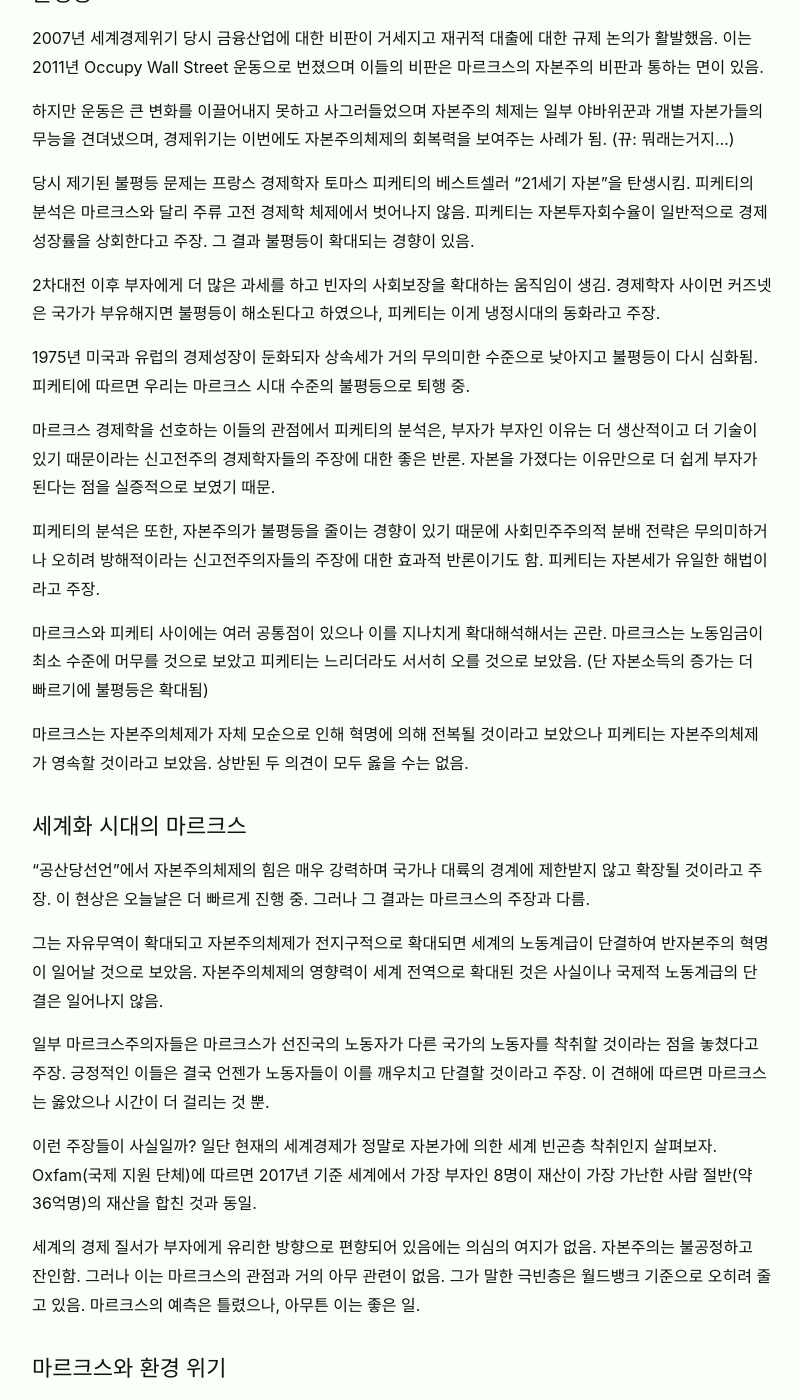
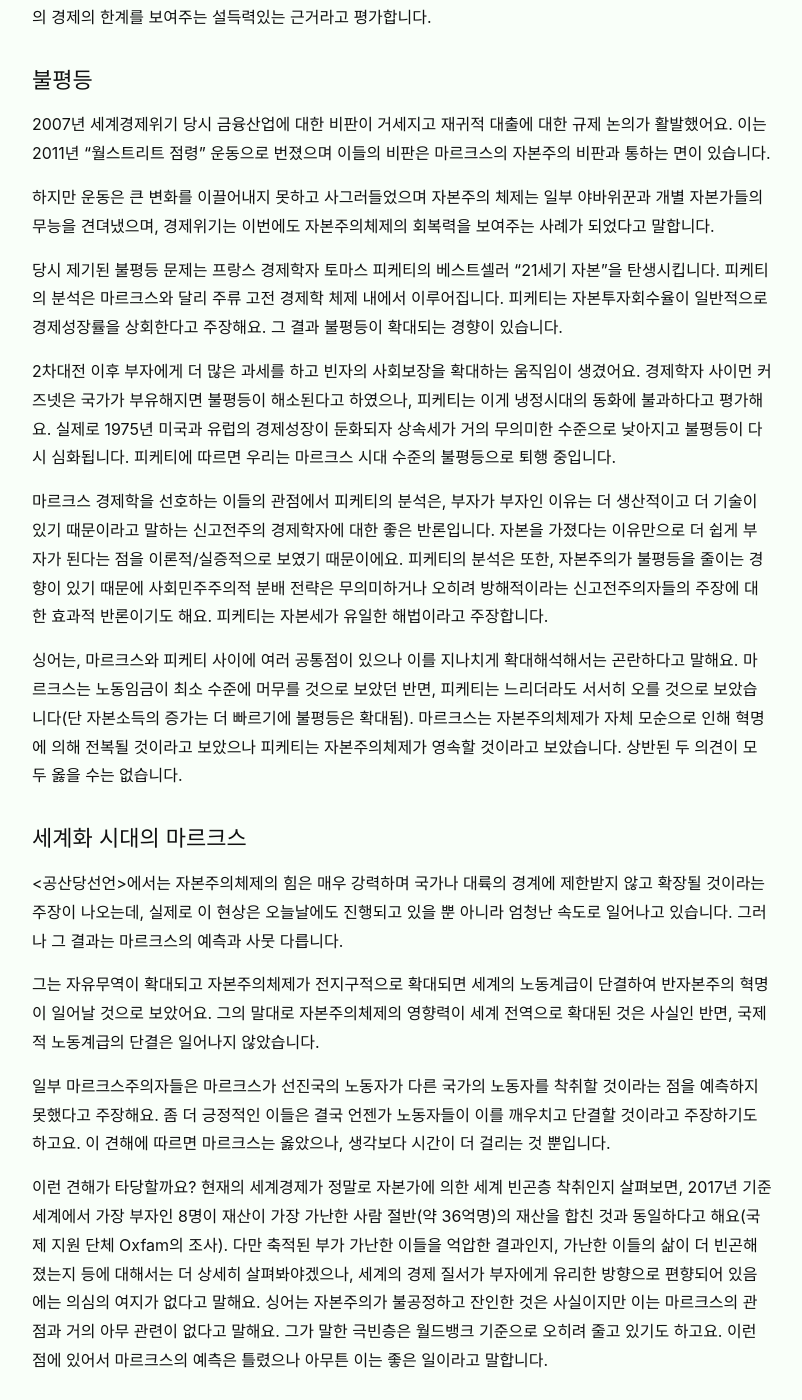
Before and after one commit to veganstudies/veganstudies.github.io, a Jekyll site: the page built from _posts/2020-03-01-marx-a-very-short-introduction.md, in a window 1280 px wide and 1400 px high, scrolled down 30694 px. Shown: the whole window, without its empty margins (238-1040 px from the left). Built offline with Jekyll 4.4.1, drawn with Linux system fonts in a browser that asks for light colours; some of the changed text lies outside the part shown.

Commit message:
Update 2020-03-01-marx-a-very-short-introduction.md

```diff
--- a/_posts/2020-03-01-marx-a-very-short-introduction.md
+++ b/_posts/2020-03-01-marx-a-very-short-introduction.md
@@ -555,68 +555,65 @@ date: 2020-03-01 19:00:00 +0900
 
 ### 마르크스의 명성
 
-사후 몇십 년간 그의 저작은 점점 더 유명해짐. 20세기 초 특히 유럽에선 죄파의 지배적 사상이었고, 그의 업적을 추앙하는 지역의 크기를 기준으로 보면 1945년에 정점을 찍었으나 1991년 소련의 몰락을 기점으로 하락.
+사후 몇십 년간 그의 저작은 점점 더 유명해집니다. 20세기 초, 특히 유럽에선 죄파의 지배적 사상이었고, 그의 업적을 추앙하는 지역의 크기를 기준으로 보면 1945년에 정점을 찍었으나 1991년 소련의 몰락을 기점으로 하락합니다.
 
-현재 가장 중요한 국가는 중국. 따라서 오늘날의 중요성에 대한 논의는 중국에서 시작하는 것이 적절. 중국의 정치이념은 마르크스-레닌주의, 마오쩌뚱과 덩샤오핑의 사상 등에 영향을 받음. 공식적으로는 '중국적 특성을 반영한 사회주의'라 불림.
+현재 가장 중요한 국가는 중국입니다. 따라서 오늘날의 중요성에 대한 논의는 중국에서 시작하는 것이 적절합니다. 중국의 정치이념은 마르크스-레닌주의, 마오쩌뚱, 덩샤오핑 등에 영향을 받았습니다. 공식적으로는 '중국적 특성을 반영한 사회주의'라 불려요.
 
-1978년 개혁으로 사기업 설립을 허가. 이를 마르크스주의의 붕괴라 보는 견해가 있음. 덩샤오핑은 '쥐만 잘 잡으면 흰고양이나 검은고양나 상관 없다'고 말함. 사기업이건 공기업이건 필요한 생산을 잘 하면 된다는 뜻. 마르크스의 견해와 어긋남. 중국은 입으로만 마르크스를 따른다고 말하는걸까?
+중국은 1978년 개혁으로 사기업 설립을 허용하는데, 이를 마르크스주의의 붕괴라 보는 견해가 있습니다. 덩샤오핑은 '쥐만 잘 잡으면 흰고양이나 검은고양나 상관 없다'고 말했는데, 사기업이건 공기업이건 필요한 생산을 잘 하면 된다는 뜻입니다. 하지만 이 견해는 마르크스의 주장과 어긋납니다. 중국은 입으로만 마르크스를 따른다고 말하는걸까요?
 
-개혁은 극도로 성공적. 8억 인민을 가난에서 구제. 오늘날 중국은 자본주의 국가에 매우 가까워 보임. 시장경제가 활발하고, 증권거래소는 세계3위권이며, 미국보다 억만장자(달러기준)가 더 많음. 부의 분배 문제는 미국보다 심각. 그럼에도 불구하고 2016에 시진핑 주석은 마르크스를 재차 강조.
+1978년 개혁은 극도로 성공적이었습니다. 8억 인민을 가난에서 구제했습니다. 오늘날 중국은 자본주의 국가에 매우 가까워 보입니다. 시장경제가 활발하고, 증권거래소는 세계3위권이며, 미국보다 억만장자(달러기준)가 더 많습니다. 부의 분배 문제는 미국보다 심각하고요. 그럼에도 불구하고 2016에 시진핑 주석은 마르크스를 재차 강조하는 연설을 합니다.
 
-마오쩌뚱 계획경제 당시의 극도의 빈곤, 덩샤오핑의 경제 개방 이후의 가파른 경제 성장 등은 마르크스주의 경제의 한계를 보여주는 설득력있는 근거.
+싱어는 마오쩌뚱 계획경제 당시의 극도의 빈곤, 덩샤오핑의 경제 개방 이후의 가파른 경제 성장 등이 마르크스주의 경제의 한계를 보여주는 설득력있는 근거라고 평가합니다.
 
 ### 불평등
 
-2007년 세계경제위기 당시 금융산업에 대한 비판이 거세지고 재귀적 대출에 대한 규제 논의가 활발했음. 이는 2011년 Occupy Wall Street 운동으로 번졌으며 이들의 비판은 마르크스의 자본주의 비판과 통하는 면이 있음.
+2007년 세계경제위기 당시 금융산업에 대한 비판이 거세지고 재귀적 대출에 대한 규제 논의가 활발했어요. 이는 2011년 "월스트리트 점령" 운동으로 번졌으며 이들의 비판은 마르크스의 자본주의 비판과 통하는 면이 있습니다.
 
-하지만 운동은 큰 변화를 이끌어내지 못하고 사그러들었으며 자본주의 체제는 일부 야바위꾼과 개별 자본가들의 무능을 견뎌냈으며, 경제위기는 이번에도 자본주의체제의 회복력을 보여주는 사례가 됨. (뀨: 뭐래는거지...)
+하지만 운동은 큰 변화를 이끌어내지 못하고 사그러들었으며 자본주의 체제는 일부 야바위꾼과 개별 자본가들의 무능을 견뎌냈으며, 경제위기는 이번에도 자본주의체제의 회복력을 보여주는 사례가 되었다고 말합니다.
 
-당시 제기된 불평등 문제는 프랑스 경제학자 토마스 피케티의 베스트셀러 "21세기 자본"을 탄생시킴. 피케티의 분석은 마르크스와 달리 주류 고전 경제학 체제에서 벗어나지 않음. 피케티는 자본투자회수율이 일반적으로 경제성장률을 상회한다고 주장. 그 결과 불평등이 확대되는 경향이 있음.
+당시 제기된 불평등 문제는 프랑스 경제학자 토마스 피케티의 베스트셀러 "21세기 자본"을 탄생시킵니다. 피케티의 분석은 마르크스와 달리 주류 고전 경제학 체제 내에서 이루어집니다. 피케티는 자본투자회수율이 일반적으로 경제성장률을 상회한다고 주장해요. 그 결과 불평등이 확대되는 경향이 있습니다.
 
-2차대전 이후 부자에게 더 많은 과세를 하고 빈자의 사회보장을 확대하는 움직임이 생김. 경제학자 사이먼 커즈넷은 국가가 부유해지면 불평등이 해소된다고 하였으나, 피케티는 이게 냉정시대의 동화라고 주장.
+2차대전 이후 부자에게 더 많은 과세를 하고 빈자의 사회보장을 확대하는 움직임이 생겼어요. 경제학자 사이먼 커즈넷은 국가가 부유해지면 불평등이 해소된다고 하였으나, 피케티는 이게 냉정시대의 동화에 불과하다고 평가해요. 실제로 1975년 미국과 유럽의 경제성장이 둔화되자 상속세가 거의 무의미한 수준으로 낮아지고 불평등이 다시 심화됩니다. 피케티에 따르면 우리는 마르크스 시대 수준의 불평등으로 퇴행 중입니다.
 
-1975년 미국과 유럽의 경제성장이 둔화되자 상속세가 거의 무의미한 수준으로 낮아지고 불평등이 다시 심화됨. 피케티에 따르면 우리는 마르크스 시대 수준의 불평등으로 퇴행 중.
+마르크스 경제학을 선호하는 이들의 관점에서 피케티의 분석은, 부자가 부자인 이유는 더 생산적이고 더 기술이 있기 때문이라고 말하는 신고전주의 경제학자에 대한 좋은 반론입니다. 자본을 가졌다는 이유만으로 더 쉽게 부자가 된다는 점을 이론적/실증적으로 보였기 때문이에요. 피케티의 분석은 또한, 자본주의가 불평등을 줄이는 경향이 있기 때문에 사회민주주의적 분배 전략은 무의미하거나 오히려 방해적이라는 신고전주의자들의 주장에 대한 효과적 반론이기도 해요. 피케티는 자본세가 유일한 해법이라고 주장합니다.
 
-마르크스 경제학을 선호하는 이들의 관점에서 피케티의 분석은, 부자가 부자인 이유는 더 생산적이고 더 기술이 있기 때문이라는 신고전주의 경제학자들의 주장에 대한 좋은 반론. 자본을 가졌다는 이유만으로 더 쉽게 부자가 된다는 점을 실증적으로 보였기 때문.
-
-피케티의 분석은 또한, 자본주의가 불평등을 줄이는 경향이 있기 때문에 사회민주주의적 분배 전략은 무의미하거나 오히려 방해적이라는 신고전주의자들의 주장에 대한 효과적 반론이기도 함. 피케티는 자본세가 유일한 해법이라고 주장.
-
-마르크스와 피케티 사이에는 여러 공통점이 있으나 이를 지나치게 확대해석해서는 곤란. 마르크스는 노동임금이 최소 수준에 머무를 것으로 보았고 피케티는 느리더라도 서서히 오를 것으로 보았음. (단 자본소득의 증가는 더 빠르기에 불평등은 확대됨)
-
-마르크스는 자본주의체제가 자체 모순으로 인해 혁명에 의해 전복될 것이라고 보았으나 피케티는 자본주의체제가 영속할 것이라고 보았음. 상반된 두 의견이 모두 옳을 수는 없음.
+싱어는, 마르크스와 피케티 사이에 여러 공통점이 있으나 이를 지나치게 확대해석해서는 곤란하다고 말해요. 마르크스는 노동임금이 최소 수준에 머무를 것으로 보았던 반면, 피케티는 느리더라도 서서히 오를 것으로 보았습니다(단 자본소득의 증가는 더 빠르기에 불평등은 확대됨). 마르크스는 자본주의체제가 자체 모순으로 인해 혁명에 의해 전복될 것이라고 보았으나 피케티는 자본주의체제가 영속할 것이라고 보았습니다. 상반된 두 의견이 모두 옳을 수는 없습니다.
 
 ### 세계화 시대의 마르크스
 
-"공산당선언"에서 자본주의체제의 힘은 매우 강력하며 국가나 대륙의 경계에 제한받지 않고 확장될 것이라고 주장. 이 현상은 오늘날은 더 빠르게 진행 중. 그러나 그 결과는 마르크스의 주장과 다름.
+\<공산당선언\>에서는 자본주의체제의 힘은 매우 강력하며 국가나 대륙의 경계에 제한받지 않고 확장될 것이라는 주장이 나오는데, 실제로 이 현상은 오늘날에도 진행되고 있을 뿐 아니라 엄청난 속도로 일어나고 있습니다. 그러나 그 결과는 마르크스의 예측과 사뭇 다릅니다.
 
-그는 자유무역이 확대되고 자본주의체제가 전지구적으로 확대되면 세계의 노동계급이 단결하여 반자본주의 혁명이 일어날 것으로 보았음. 자본주의체제의 영향력이 세계 전역으로 확대된 것은 사실이나 국제적 노동계급의 단결은 일어나지 않음.
+그는 자유무역이 확대되고 자본주의체제가 전지구적으로 확대되면 세계의 노동계급이 단결하여 반자본주의 혁명이 일어날 것으로 보았어요. 그의 말대로 자본주의체제의 영향력이 세계 전역으로 확대된 것은 사실인 반면, 국제적 노동계급의 단결은 일어나지 않았습니다.
 
-일부 마르크스주의자들은 마르크스가 선진국의 노동자가 다른 국가의 노동자를 착취할 것이라는 점을 놓쳤다고 주장. 긍정적인 이들은 결국 언젠가 노동자들이 이를 깨우치고 단결할 것이라고 주장. 이 견해에 따르면 마르크스는 옳았으나 시간이 더 걸리는 것 뿐.
+일부 마르크스주의자들은 마르크스가 선진국의 노동자가 다른 국가의 노동자를 착취할 것이라는 점을 예측하지 못했다고 주장해요. 좀 더 긍정적인 이들은 결국 언젠가 노동자들이 이를 깨우치고 단결할 것이라고 주장하기도 하고요. 이 견해에 따르면 마르크스는 옳았으나, 생각보다 시간이 더 걸리는 것 뿐입니다.
 
-이런 주장들이 사실일까? 일단 현재의 세계경제가 정말로 자본가에 의한 세계 빈곤층 착취인지 살펴보자. Oxfam(국제 지원 단체)에 따르면 2017년 기준 세계에서 가장 부자인 8명이 재산이 가장 가난한 사람 절반(약 36억명)의 재산을 합친 것과 동일.
-
-세계의 경제 질서가 부자에게 유리한 방향으로 편향되어 있음에는 의심의 여지가 없음. 자본주의는 불공정하고 잔인함. 그러나 이는 마르크스의 관점과 거의 아무 관련이 없음. 그가 말한 극빈층은 월드뱅크 기준으로 오히려 줄고 있음. 마르크스의 예측은 틀렸으나, 아무튼 이는 좋은 일.
+이런 견해가 타당할까요? 현재의 세계경제가 정말로 자본가에 의한 세계 빈곤층 착취인지 살펴보면, 2017년 기준 세계에서 가장 부자인 8명이 재산이 가장 가난한 사람 절반(약 36억명)의 재산을 합친 것과 동일하다고 해요(국제 지원 단체 Oxfam의 조사). 다만 축적된 부가 가난한 이들을 억압한 결과인지, 가난한 이들의 삶이 더 빈곤해졌는지 등에 대해서는 더 상세히 살펴봐야겠으나, 세계의 경제 질서가 부자에게 유리한 방향으로 편향되어 있음에는 의심의 여지가 없다고 말해요. 싱어는 자본주의가 불공정하고 잔인한 것은 사실이지만 이는 마르크스의 관점과 거의 아무 관련이 없다고 말해요. 그가 말한 극빈층은 월드뱅크 기준으로 오히려 줄고 있기도 하고요. 이런 점에 있어서 마르크스의 예측은 틀렸으나 아무튼 이는 좋은 일이라고 말합니다.
 
 ### 마르크스와 환경 위기
 
-21세기 인류는 기후 위기라는 새로운 도전에 직면. 생태사회주의자ecosocialist들은 자본주의가 자연을 포함한 모든 것을 상품으로 만들기에 환경 파괴를 막으려면 자본주의를 전복해야 한다고 주장.
+21세기 인류는 기후 위기라는 새로운 도전에 직면해 있습니다. 생태사회주의자ecosocialist들은 자본주의가 자연을 포함한 모든 것을 상품으로 만들기에 환경 파괴를 막으려면 자본주의를 전복해야 한다고 주장해요.
 
-그린스Greens는 자본주의에 대한 생태사회주의자의 우려를 공유하지만 마르크스주의가 해법이라고 생각하지는 않음. 이들은 마르크스가 산업화에 의해 이미 가해진 환경 파괴에 대해 아무 언급도 없다는 점, 자연파괴는 사회주의 국가에서도 일어난다는 점을 지적.
+그린스Greens는 자본주의에 대한 생태사회주의자의 우려를 공유하지만 마르크스주의가 해법이라고 생각하지는 않았어요. 이들은 마르크스가 산업화에 의해 이미 가해진 환경 파괴에 대해 아무 언급도 없다는 점, 자연파괴는 사회주의 국가에서도 일어난다는 점을 지적합니다.
 
-자본주의 전복을 통해 기후위기를 극복하려는 전략의 문제는, 자본주의가 빨리 전복되지 않을 것 같다는 점. 전문가들에 의하면 기후위기의 티핑포인트는 임박해 있으며 이 시점이 지나면 인간의 환경 파괴가 완전 중단되어도 기후위기를 되돌릴 수 없음.
+자본주의 전복을 통해 기후위기를 극복하려는 전략의 문제는, 자본주의가 빨리 전복되지 않을 것 같다는 점에 있습니다. 전문가들에 의하면 기후위기의 티핑포인트는 임박해 있으며 이 시점이 지나면 인간의 환경 파괴가 완전 중단되어도 기후위기를 되돌릴 수 없습니다.
 
-단, 화석연료로 이익을 얻는 자본가들이 정치적 영향력을 행사하여 이익을 유지/확대하고자 하는 현상 등을 분석할때 마르크스의 이론이 유용할 수는 있음.
+한편, 화석연료로 이익을 얻는 자본가들이 정치적 영향력을 행사하여 자신들의 이익을 유지하거나 확대하고자 하는 현상 등을 분석할때 마르크스의 이론이 유용할 것입니다.
 
-### '핵심은, 변화시키는 것이다' 하지만 어떻게?
+### '중요한건 세상을 바꾸는 일이다' 하지만 어떻게?
 
-(뀨: \<논제들\> 11번에서 따온 말) 마르크스는 자본주의에 대한 승리가 다가오고 있고 그 결과 더 좋은 세상이 올거라고 잘못 예측하여 수백만 추종자들을 잘못 이끌었고 국제적 공산주의 운동이 수그러진 지금도 많은 이들에게 영향을 미침.
+(뀨: \<논제들\> 중 11번, "그동안 철학자들은 세상을 다양하게 해석하기만 했다. 하지만 중요한건 세상을 바꾸는 일이다"에서 따온 제목입니다)
 
-최소한의 인간다운 삶도 누리지 못하는 이들이 여전히 많고 효율적 비영리 기구들이 많은 사람들의 기부를 통해 이 문제를 해소하기 위해 노력중. 여전히 많은 좌파들은 이런 운동(뀨: 효율적 이타주의)에 동참하기보단 공산주의 혁명만 외치고 있다. 이 태도엔 두 가지 문제가 있음.
+마르크스는 자본주의에 대한 공산주의의 승리가 다가오고 있고 그 결과 더 좋은 세상이 올거라고 잘못 예측하여, 수백만 추종자들을 잘못 이끌었고 국제적 공산주의 운동이 수그러진 지금도 많은 이들에게 영향을 미치고 있습니다.
 
-1) 세계 경제 질서를 어떻게 전복할 것인지에 대한 아이디어를 가진 사람이 아무도 없음, 2) 실질적으로 자본주의에 비해 더 나은 체계가 무엇인지 보여준 사람이 없음. 공산주의 경제체제 중 어떤 사례도 그의 예언대로 자본주의보다 더 생산적이고 풍요로운 사례가 없었음. 작은 스케일의 실험들도.
+싱어는, 최소한의 인간다운 삶도 누리지 못하는 이들이 여전히 많고 효율적 비영리 기구들이 많은 사람들의 기부를 통해 이 문제를 해소하기 위해 노력 중인데 그 와중에도 여전히 많은 좌파들은 이런 운동에 동참하기보단 공산주의 혁명만 외치고 있다고 말합니다. 이 태도엔 두 가지 문제가 있다고 해요.
 
-칼 포퍼는 점진적 사회 개선piecemeal social engineering을 주장. 작은 규모의 변화를 이루고 그 성과를 관찰한 이들이 자발적으로 참여하길 반복하는 방식. 점진적 변화는 상시 실행 가능. 공산주의 혁명은 적시를 기다려서 한 방에 거대한 변화를 일으키려 하기에 실패 위험이 너무 높음.
+1. 세계 경제 질서를 어떻게 전복할 것인지에 대한 아이디어를 가진 사람이 아무도 없음
+2. 실질적으로 자본주의에 비해 더 나은 체계가 무엇인지 보여준 사람이 없음. 공산주의 경제체제 중 어떤 사례도 그의 예언대로 자본주의보다 더 생산적이고 풍요로운 사례가 없었음. 작은 스케일의 실험들도.
 
-포퍼가 \<열린 사회와 그 적들\>을 저술한지 수십 년이 지난 지금 수많은 점진적 개선이 있어왔음. 공공주거, 미국을 제외한 대부분의 풍요로운 국가들의 의료보험, 공공무상교육 등. 실험은 지금도 진행 중. 보편기본소득 등.
+칼 포퍼는 점진적 사회 개선piecemeal social engineering을 주장했습니다. 작은 규모의 변화를 이루고 그 성과를 관찰한 이들이 자발적으로 참여하길 반복하는 방식입니다. 점진적 변화는 상시 실행할 수 있어요. 반면, 공산주의 혁명은 적시를 기다려서 한 방에 거대한 변화를 일으키려 하기에 실패 위험이 너무 높다고 말합니다.
 
-몇몇 이들은 로봇과 인공지능으로 인해 인간 노동력의 필요성이 광범위한 분야에서 크게 줄어들 것이라고 주장. 이런 날이 오면, 경제적 이익이 인간의 지적/정치적 삶에 영향을 미친다는 견해는 여전히 타당할 것이지만, 불가피한 프롤레타리아트 혁명에 대한 견해는 그렇지 않을 것.
+포퍼가 \<열린 사회와 그 적들\>을 저술한지 수십 년이 지난 지금, 수많은 점진적 개선이 있어 왔습니다. 공공주거, 미국을 제외한 대부분의 풍요로운 국가들의 보편적 의료보험, 공공무상교육 등. 실험은 지금도 진행 중입니다. 예를 들면 몇몇 국가는 보편기본소득 제도를 실험하고 있어요.
+
+몇몇 이들은 로봇과 인공지능으로 인해 인간 노동력의 필요성이 광범위한 분야에서 크게 줄어들 것이라고 주장합니다. 이런 날이 오면, 마르크스의 견해 중 경제적 이익이 인간의 지적/정치적 삶에 영향을 미친다는 주장은 여전히 타당할 것이지만, 불가피한 프롤레타리아트 혁명이 올 것이라는 주장은 타당하지 않을 것입니다.
+
+(뀨: 로봇에 의한 인간 대체는 그 자체로 좋은 일은 아니라고 생각해요. 로봇 인간 대신 생산한 가치가 얼마나 정의롭게 분배되느냐의 문제가 중요한 것 같아요. 지금 당장 일어나는 일들을 보면 분배 정의의 실현은 요원하고, 보편기본소득제도 등이 생각보다 빠르게 정착되지 않는다면 부의 편중 문제나 실업 문제가 더 가속화될 위험이 있다고 생각해요.)
```
